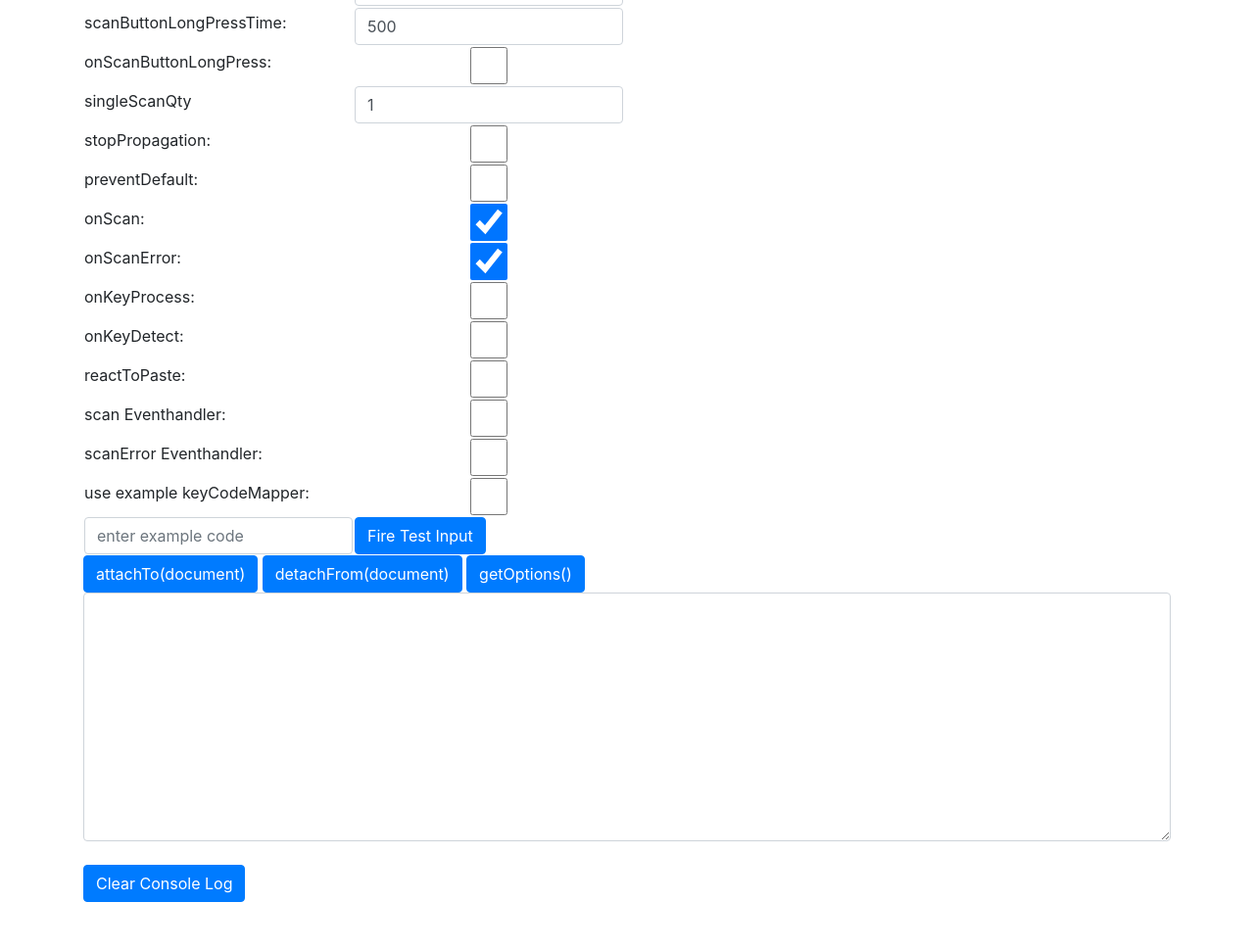
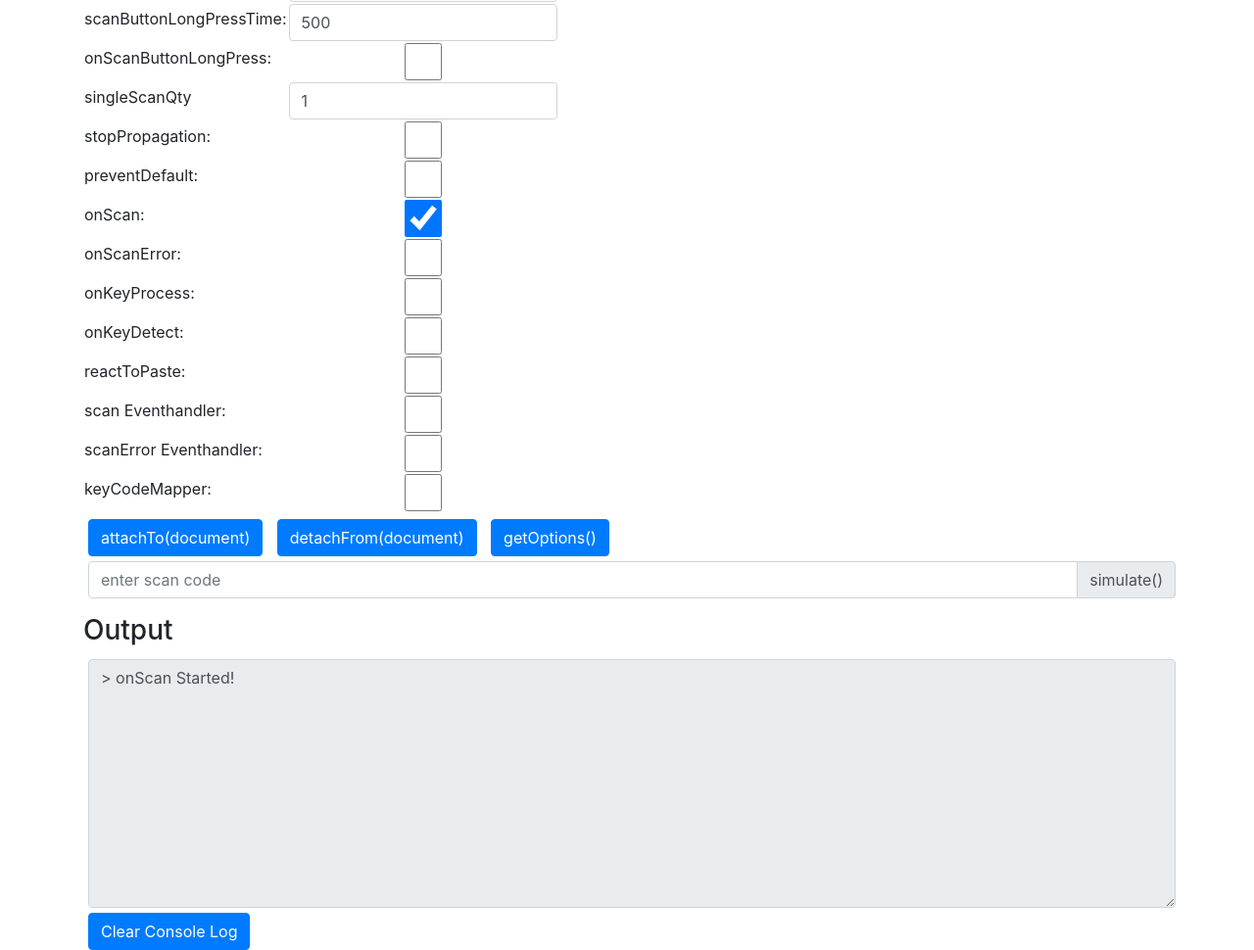
Before and after one commit to axenox/onscan.js, a website: page index.html in a window 1280 px wide. Shown: the part 375-1345 px from the top of the page at 98% size. Before the commit the page ends 1296 px from the top, so only its background shows below. Drawn offline with nearby package versions, Linux system fonts and the light colour scheme.

Commit message:
FIX improved HTML structure in playground

```diff
--- a/index.html
+++ b/index.html
@@ -12,10 +12,18 @@
 	<link rel="stylesheet" href="https://stackpath.bootstrapcdn.com/bootstrap/4.3.1/css/bootstrap.min.css" integrity="sha384-ggOyR0iXCbMQv3Xipma34MD+dH/1fQ784/j6cY/iJTQUOhcWr7x9JvoRxT2MZw1T" crossorigin="anonymous">
 </head>
 <body>
+<nav class="navbar navbar-light bg-light">
+  <span class="navbar-brand mb-0 h1">onScan.js Playground</span>
+</nav>
 <div class="container">
-	<h1>Testsite for onScan</h1>
-	<h2>Settings:</h2>
+	<div class="row">
+		<div class="col-12">
+			<h3>Options</h3>
+		</div>
+	</div>
 	<form>
+		<div class="row">
+			<div class="col-12">
 				<table style="witdh:100%">
 					<tr>
 						<td><label>timeBeforeScanTest: </label></td>
@@ -71,7 +79,7 @@
 						<td></td>
 					<tr>
 						<td><label>onScanError: </label></td>
-				<td><input type="checkbox" id="iOnError" class="form-control" checked="checked"></input></td>
+						<td><input type="checkbox" id="iOnError" class="form-control"></input></td>
 						<td></td>
 					<tr>
 						<td><label>onKeyProcess: </label></td>
@@ -94,31 +102,49 @@
 						<td><input type="checkbox" id="iErrorHandler" class="form-control" ></input></td>
 						<td></td>
 					<tr>
-				<td><label>use example keyCodeMapper: </label></td>
+						<td><label>keyCodeMapper: </label></td>
 						<td><input type="checkbox" id="ikeyCodeMapper" class="form-control" ></input></td>
 						<td></td>
 					<tr>
-				<td><input id="iTestInput" class="form-control" placeholder="enter example code" ></input></td>
-				<td><input type="button" id="bFireTestInput" class="btn btn-primary" onclick="fireTestInput()" value="Fire Test Input"></input></td>
-				<td></td>
+						<td>
 
 				</table>
+			</div>
+		</div>
+		<div class="row">
+			<div class="col-12">
+				<input style="margin: 5px 5px 0 5px" type="button" id="bGenerateonScan" class="btn btn-primary" onclick="generateonScan()" value="attachTo(document)"></input>
+				<input style="margin: 5px 5px 0 5px" type="button" id="bDestroyonScan" class="btn btn-primary" onclick="destroyonScan()" value="detachFrom(document)"></input>
+				<input style="margin: 5px 5px 0 5px" type="button" id="bGgetonScanSettings" class="btn btn-primary" onclick="getonScanSettings()" value="getOptions()"></input>
+			</div>
+		</div>
+		<div class="row">
+			<div class="col-12">
+				<div style="margin: 5px 5px 0 5px" class="input-group mb-3">
+  					<input id="iTestInput" class="form-control" placeholder="enter scan code"></input>
+					<div class="input-group-append">
+				    	<span class="input-group-text btn btn-primary" id="bFireTestInput" onclick="fireTestInput()" >simulate()</span>
+				  	</div>
+				</div>
+			</div>
+		</div>
+
 	</form>
-
-
-	<input type="button" id="bGenerateonScan" class="btn btn-primary" onclick="generateonScan()" value="attachTo(document)"></input>
-	<input type="button" id="bDestroyonScan" class="btn btn-primary" onclick="destroyonScan()" value="detachFrom(document)"></input>
-	<input type="button" id="bGgetonScanSettings" class="btn btn-primary" onclick="getonScanSettings()" value="getOptions()"></input>
-
-
-
-	<br>
-
-	<textarea id="consoleTextField" class="form-control" rows="10"></textarea>
-
-	<br>
-	<input type="button" id="clearTextArea" class="btn btn-primary" onclick="clearTextArea()" value="Clear Console Log"></input>
-
+	<div class="row">
+		<div class="col-12">
+			<h3>Output</h3>
+		</div>
+	</div>
+	<div class="row">
+		<div class="col-12">
+			<textarea style="margin: 5px 5px 0 5px" id="consoleTextField" readonly="readonly" class="form-control" rows="10"></textarea>
+		</div>
+	</div>
+	<div class="row">
+		<div class="col-12">
+			<input style="margin: 5px 5px 0 5px" type="button" id="clearTextArea" class="btn btn-primary" onclick="clearTextArea()" value="Clear Console Log"></input>
+		</div>
+	</div>
 </div>
 <script>
 
@@ -324,6 +350,10 @@
 	function fireTestInput(){
 		onScan.simulate(document, document.getElementById("iTestInput").value);
 	}
+
+	(function(){
+		generateonScan();
+	})();
 </script>
 
 
```
Lines whose indentation alone changed are shown as unchanged.
